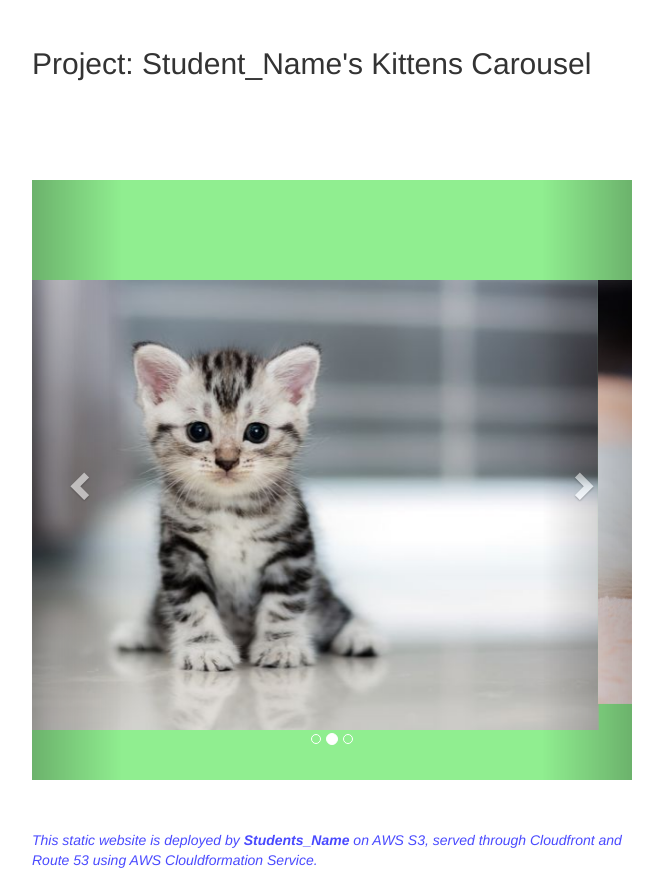
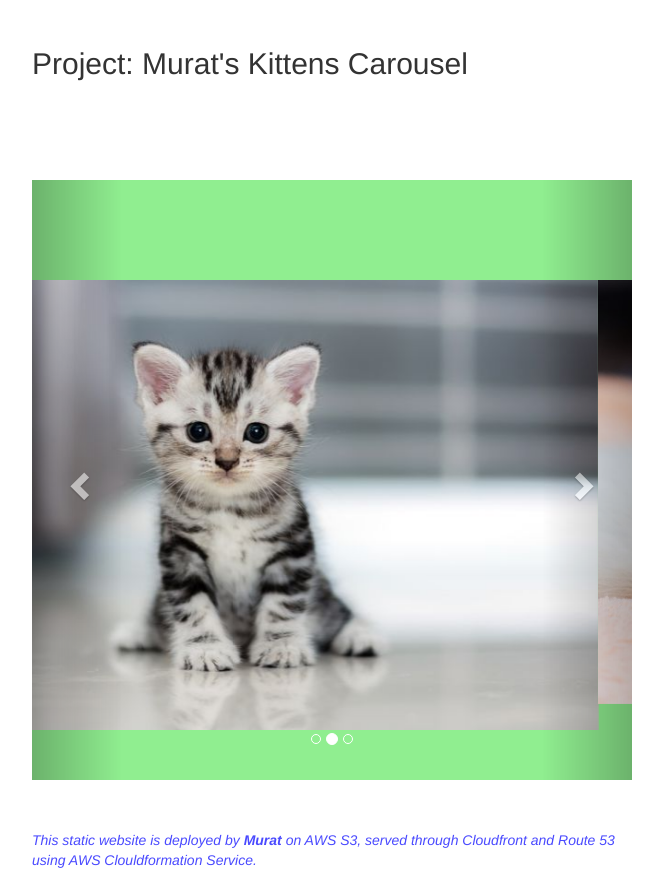
Before and after one commit to muratyenidogan/Static-Web-Site---Cloudfront, a plain HTML site: page static-web/index.html in a window 1280 px wide. Shown: the part 203-1083 px from the top of the page, without its empty margins (308-971 px from the left). Drawn offline with nearby package versions, Linux system fonts and the light colour scheme.

Commit message:
Third Commit

```diff
--- a/static-web/index.html
+++ b/static-web/index.html
@@ -44,7 +44,7 @@
 
   <div><img style="width:300px; height:100px" src="https://clarusway.com/wp-content/uploads/2022/12/clarusway-logo-black.png" /></div>
 
-  <h2> Project: Student_Name's Kittens Carousel</h2>
+  <h2> Project: Murat's Kittens Carousel</h2>
 
   <div id="myCarousel" class="carousel slide" data-ride="carousel">
     <!-- Indicators -->
@@ -79,7 +79,7 @@
   </div>
 
 
-  <p class="footnote"><i>This static website is deployed by <b> Students_Name </b> on AWS S3, served through Cloudfront and Route 53 using AWS Clouldformation Service.</i></p>
+  <p class="footnote"><i>This static website is deployed by <b> Murat </b> on AWS S3, served through Cloudfront and Route 53 using AWS Clouldformation Service.</i></p>
 </body>
 
 </html>
```
